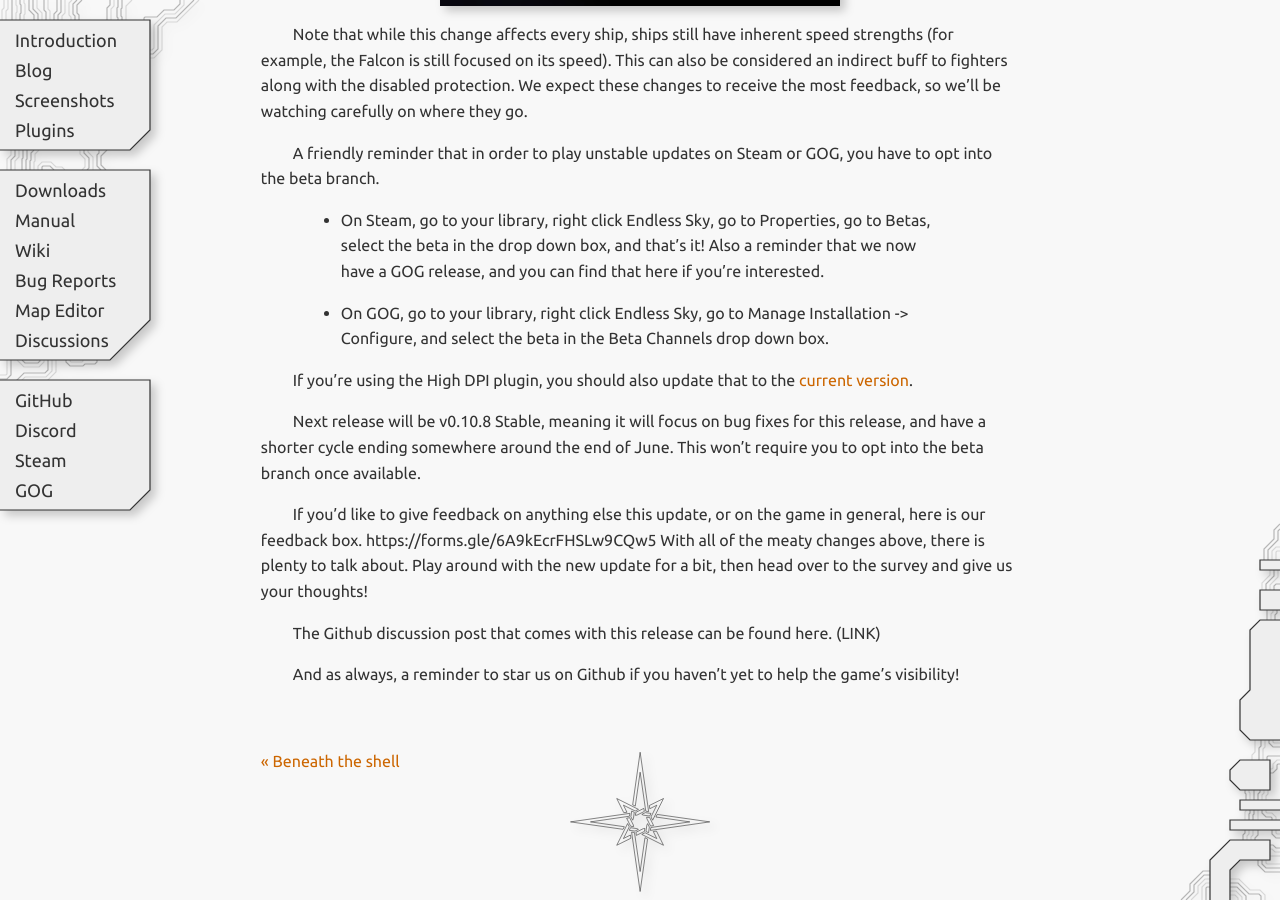
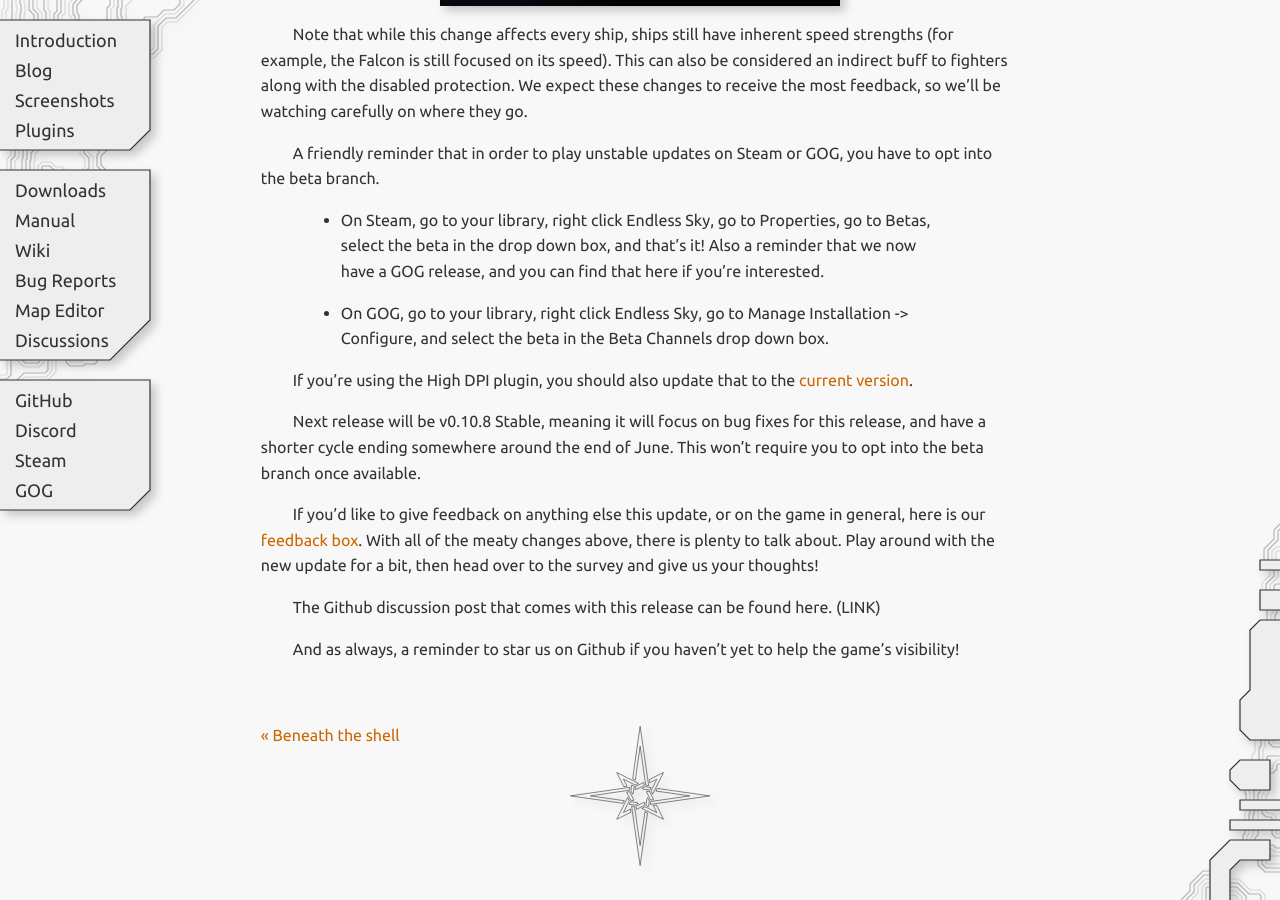
Before and after one commit to endless-sky/endless-sky.github.io, a Jekyll site: the page built from _posts/2024-05-25-unstable-release-0.10.7.md, in a window 1280 px wide and 900 px high, scrolled down 2589 px. Built offline with Jekyll 4.4.1, drawn with Linux system fonts in a browser that asks for light colours.

Commit message:
Update _posts/2024-05-25-unstable-release-0.10.7.md
Co-authored-by: tibetiroka <68112292+tibetiroka@users.noreply.github.com>

```diff
--- a/_posts/2024-05-25-unstable-release-0.10.7.md
+++ b/_posts/2024-05-25-unstable-release-0.10.7.md
@@ -46,7 +46,7 @@ If you're using the High DPI plugin, you should also update that to the [current
 
 Next release will be v0.10.8 Stable, meaning it will focus on bug fixes for this release, and have a shorter cycle ending somewhere around the end of June. This won't require you to opt into the beta branch once available.
 
-If you'd like to give feedback on anything else this update, or on the game in general, here is our feedback box. https://forms.gle/6A9kEcrFHSLw9CQw5 With all of the meaty changes above, there is plenty to talk about. Play around with the new update for a bit, then head over to the survey and give us your thoughts!
+If you'd like to give feedback on anything else this update, or on the game in general, here is our [feedback box](https://forms.gle/6A9kEcrFHSLw9CQw5). With all of the meaty changes above, there is plenty to talk about. Play around with the new update for a bit, then head over to the survey and give us your thoughts!
 
 The Github discussion post that comes with this release can be found here. (LINK)
 
```
